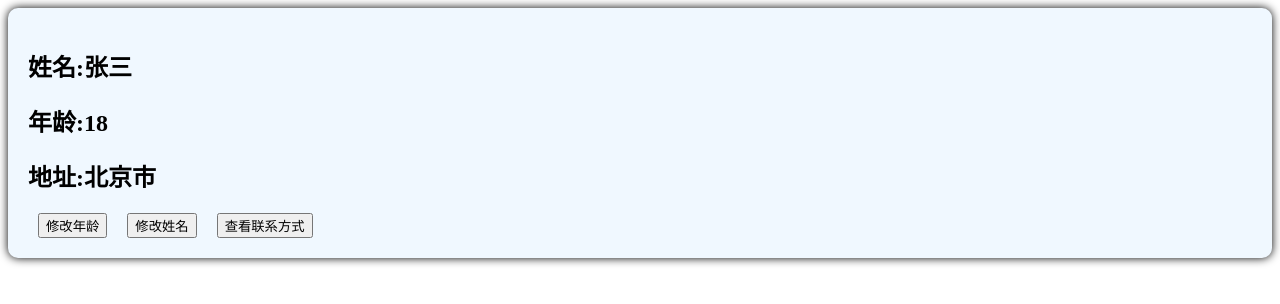
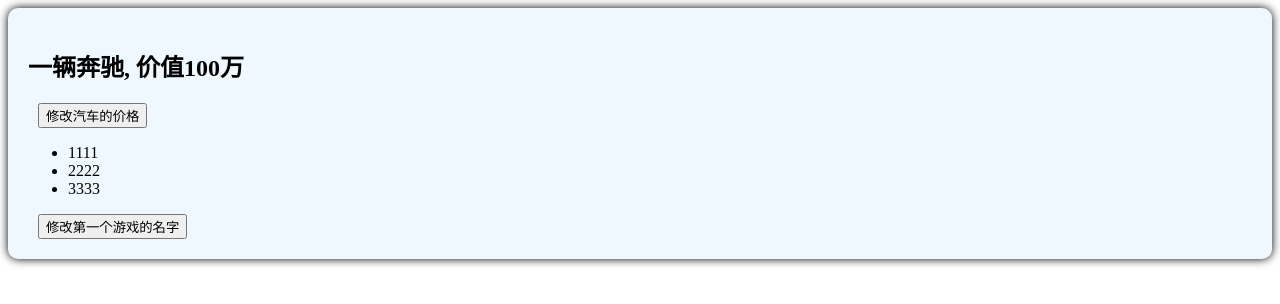
Before and after one commit to yuranqiu/test_main_codes, a Vue app in the folder hello_vue3/: page / in a window 1280 px wide. Shown: the top 304 px of the page. Built offline with nearby package versions, Linux system fonts and the light colour scheme; the HTML template or start-up script is replaced by a standard one.

Commit message:
08.reactive创建对象类型的响应式数据

```diff
--- a/hello_vue3/src/components/Person.vue
+++ b/hello_vue3/src/components/Person.vue
@@ -1,37 +1,36 @@
 <template>
     <div class="person">
-      <h2>姓名:{{ name }}</h2>
-      <h2>年龄:{{ age }}</h2>
-      <h2>地址:{{ address }}</h2>
-      <button @click="changeAge">修改年龄</button>
-      <button @click="changeName">修改姓名</button>
-      <button @click="showTel">查看联系方式</button>
+        <h2>一辆{{ car.brand }}, 价值{{ car.price }}万</h2>
+        <button @click="changePrice">修改汽车的价格</button>
+        <ul>
+            <li v-for="g in games" :keys="g.id">{{ g.name }}</li>
+        </ul>
+        <button @click="changeFirstGame">修改第一个游戏的名字</button>
     </div>
 
-  </template>
+</template>
 
-    <script lang='ts' setup name ="Person">
-    import {ref} from 'vue'
+<script lang='ts' setup name ="Person">
+    import { reactive } from 'vue';
 
     //数据
-    let name = ref('张三')
-    let age = ref(18)
-    let tel = '1564156156'
-    let address = '北京市'
+    let car = reactive({brand:'奔驰', price:100})
+    let games = reactive([
+        {id:'sadasa1',name:'1111'},
+        {id:'sasass2',name:'2222'},
+        {id:'sasas3s',name:'3333'}
+    ])
+    //方法
+    function changePrice(){
+        car.price += 10
+    }
+    function changeFirstGame(){
+        games[0].name = '6666'
 
-    //方法
-    function changeName() {
-        name.value = 'zhang-san'
     }
-    function changeAge() {
-        age.value += 1
-    }
-    function showTel() {
-        alert(tel)
-    }
-  </script>
+</script>
 
-  <style>
+<style scoped>
     .person{
       background-color: aliceblue;
       box-shadow: 0 0 10px;
@@ -42,4 +41,4 @@
         margin: 0 10px;
     }
 
-  </style>
+</style>
```
